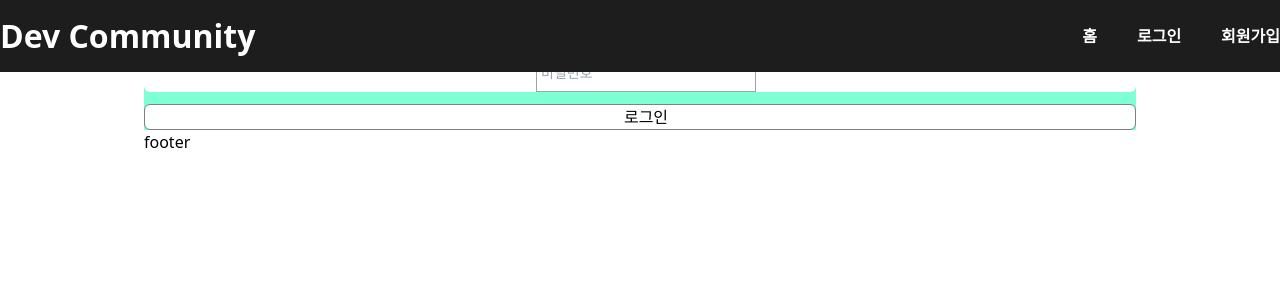
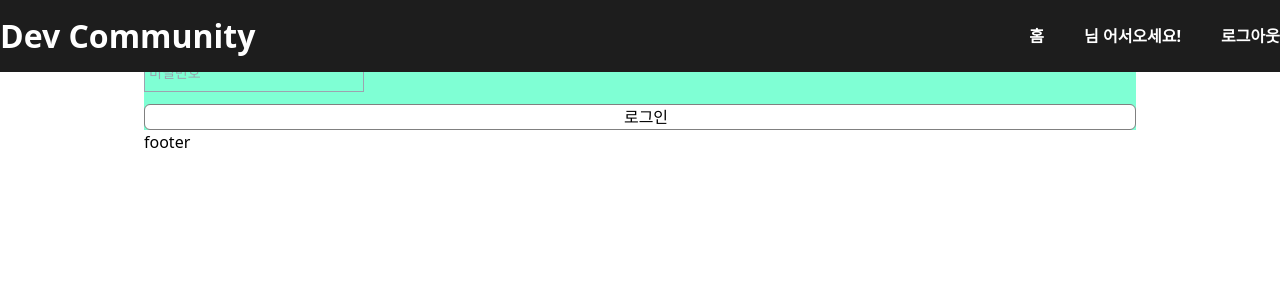
Before and after one commit to devRyan9025/dev-community-frontend, a React (Vite) app: page /login in a window 1280 px wide. Shown: the top 300 px of the page. Built offline with nearby package versions, Linux system fonts and the light colour scheme; a web font is replaced by a local one.

Commit message:
Refactor: 로그인 후에 사용자 정보를 가져오는 방식 추가 구현

```diff
--- a/src/api/axiosConfig.js
+++ b/src/api/axiosConfig.js
@@ -2,6 +2,7 @@ import axios from 'axios';
 
 const instance = axios.create({
   baseURL: '/api',
+  withCredentials: false,
 });
 
 instance.interceptors.request.use((config) => {
--- a/src/components/header/Header.jsx
+++ b/src/components/header/Header.jsx
@@ -1,11 +1,32 @@
-import { Link } from 'react-router-dom';
-
+import { Link, useNavigate } from 'react-router-dom';
+import { useContext } from 'react';
+import AuthContext from '../../context/AuthContext';
+import axios from '../../api/axiosConfig';
 import styles from './Header.module.css';
 
 export default function Header() {
+  const { isLoggedIn, user, setIsLoggedIn, setUser } = useContext(AuthContext);
+  const navigate = useNavigate();
+
+  // 로그아웃
+  const handleLogout = async () => {
+    try {
+      await axios.post('/auth/logout', null, {
+        withCredentials: true,
+      });
+      setIsLoggedIn(false);
+      setUser(null);
+      alert('로그아웃 되었습니다.');
+      navigate('/login');
+    } catch (err) {
+      alert('로그아웃 실패');
+    }
+  };
+
   return (
     <>
       <header className={styles.Header}>
+        <div className={styles.container}>
           <nav className={styles.header__nav}>
             <div className={styles.nav__left}>
               <Link to='/' className={styles.site__name}>
@@ -17,17 +38,33 @@ export default function Header() {
               <Link className={styles.nav__item} to='/'>
                 홈
               </Link>
+
+              {!isLoggedIn && user ? (
+                <>
                   <Link className={styles.nav__item} to='/login'>
                     로그인
                   </Link>
                   <Link className={styles.nav__item} to='/register'>
                     회원가입
                   </Link>
+                </>
+              ) : (
+                <>
+                  <Link className={styles.nav__item} to='/'>
+                    {' '}
+                    {user?.name}님 어서오세요!
+                  </Link>
+                  <button className={styles.nav__item} onClick={handleLogout}>
+                    로그아웃
+                  </button>
+                </>
+              )}
             </div>
             {/* <div class='nav__toggle' id='nav-toggle'>
             <i class='fa-solid fa-bars'></i>
           </div> */}
           </nav>
+        </div>
       </header>
     </>
   );
--- a/src/context/AuthProvider.jsx
+++ b/src/context/AuthProvider.jsx
@@ -6,21 +6,22 @@ export function AuthProvider({ children }) {
   const [isLoggedIn, setIsLoggedIn] = useState(false);
   const [user, setUser] = useState(null);
 
-  // useEffect(() => {
-  //   const token = localStorage.getItem('token');
-  //   if (!token) return;
+  useEffect(() => {
+    const token = localStorage.getItem('token');
+    if (!token) return;
 
-  //   axios
-  //     .get('/user/me') // ✅ /api는 baseURL에 이미 포함되어 있음
-  //     .then((res) => {
-  //       setIsLoggedIn(true);
-  //       setUser(res.data.data);
-  //     })
-  //     .catch(() => {
-  //       setIsLoggedIn(false);
-  //       setUser(null);
-  //     });
-  // }, []);
+    axios
+      .get('/user/me') // ✅ /api는 baseURL에 이미 포함되어 있음
+      .then((res) => {
+        setIsLoggedIn(true);
+        setUser(res.data.data);
+      })
+      .catch(() => {
+        localStorage.removeItem('token');
+        setIsLoggedIn(false);
+        setUser(null);
+      });
+  }, []);
 
   return (
     <AuthContext.Provider value={{ isLoggedIn, user, setIsLoggedIn, setUser }}>
--- a/src/pages/auth_page/Login.jsx
+++ b/src/pages/auth_page/Login.jsx
@@ -8,41 +8,49 @@ import styles from './Login.module.css';
 function Login() {
   const [email, setEmail] = useState('');
   const [password, setPassword] = useState('');
+  const [loading, setLoading] = useState(false);
   const { setIsLoggedIn, setUser } = useContext(AuthContext);
   const navigate = useNavigate();
 
   const handleLogin = async (e) => {
-    e.preventDefault(); // 새로고침 방지
+    e.preventDefault();
+    if (loading) return;
+    setLoading(true);
 
-    const data = new FormData();
-    data.append('email', email);
-    data.append('password', password);
+    const data = { email, password };
 
     try {
+      // 1. 로그인 요청
       const res = await axios.post('/auth/login', data);
+      const token = res.data.token;
+
+      // 2. 토큰 저장
+      localStorage.setItem('token', token);
+      setIsLoggedIn(true);
+
+      // 3. 사용자 정보 요청
+      const userRes = await axios.get('/user/me');
+      setUser(userRes.data.data);
+
       alert(res.data.message || '✅ 로그인 성공!');
-
-      localStorage.setItem('token', res.data.token); // ✅ 토큰 저장
-
-      // 사용자 정보 가져오기 (또는 JWT 디코딩해서 setUser 처리 가능)
-      setIsLoggedIn(true);
-      setUser(null); // 사용자 정보가 필요하다면 /api/user/me 요청 구현 필요
-
-      navigate('/home');
+      navigate('/');
     } catch (err) {
-      alert(err.response?.data?.message || '로그인 실패');
+      alert(err.response?.data?.message || err.message || '로그인 실패');
+    } finally {
+      setLoading(false);
     }
   };
 
   return (
-    <>
-      <div className={styles.Login}>
+    <div className={styles.Login}>
+      <div className={styles.container}>
         <form onSubmit={handleLogin}>
-          <div className={styles.input_container}>
+          <div className={styles.input_bundle}>
             <input
               className={styles.input}
               type='email'
               placeholder='이메일'
+              aria-label='이메일'
               value={email}
               onChange={(e) => setEmail(e.target.value)}
               required
@@ -57,11 +65,13 @@ function Login() {
             />
           </div>
           <div className={styles.button}>
-            <button type='submit'>로그인</button>
+            <button type='submit' disabled={loading}>
+              {loading ? '로딩 중...' : '로그인'}
+            </button>
           </div>
         </form>
       </div>
-    </>
+    </div>
   );
 }
 
```
Lines whose indentation alone changed are shown as unchanged.
